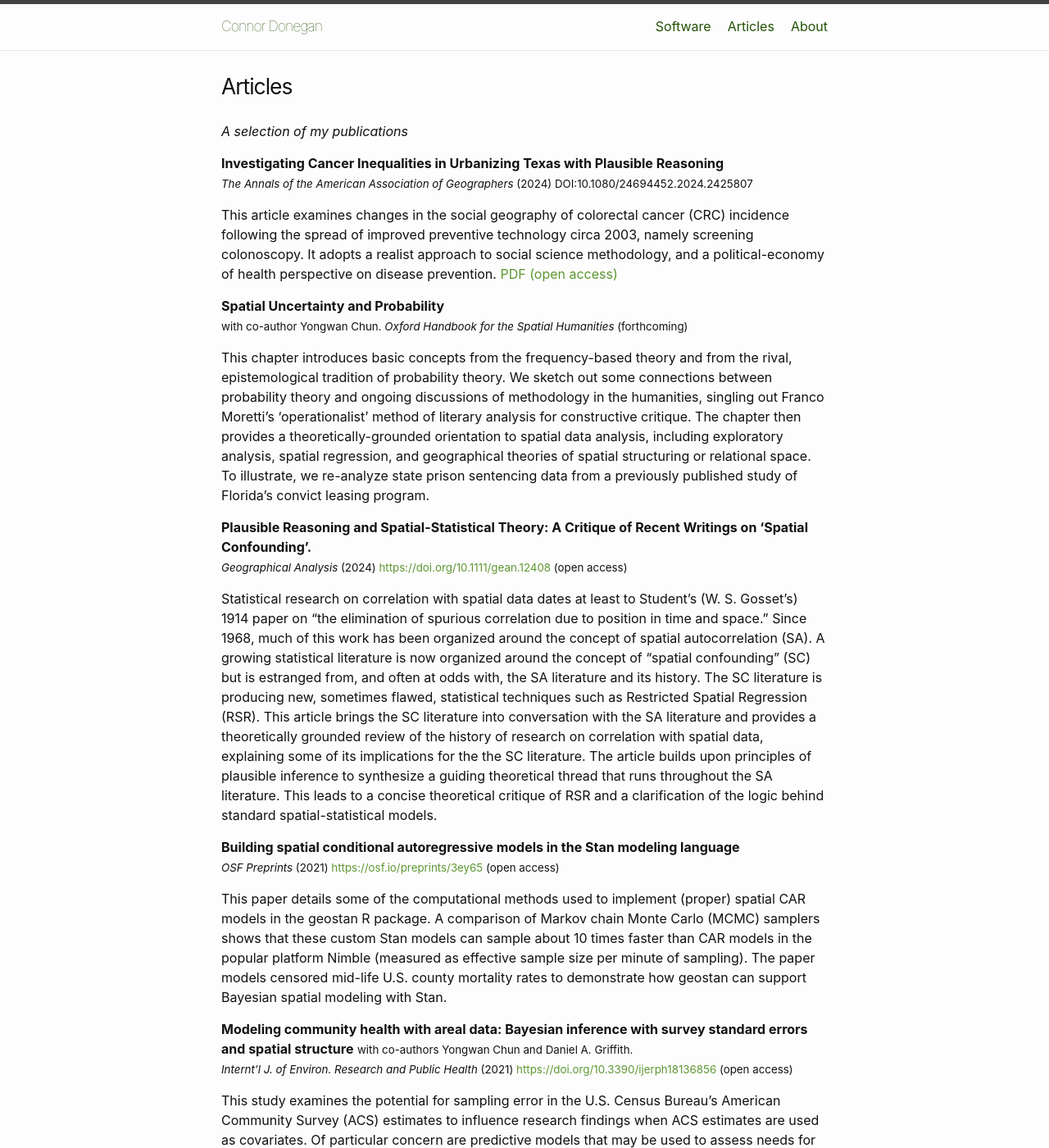
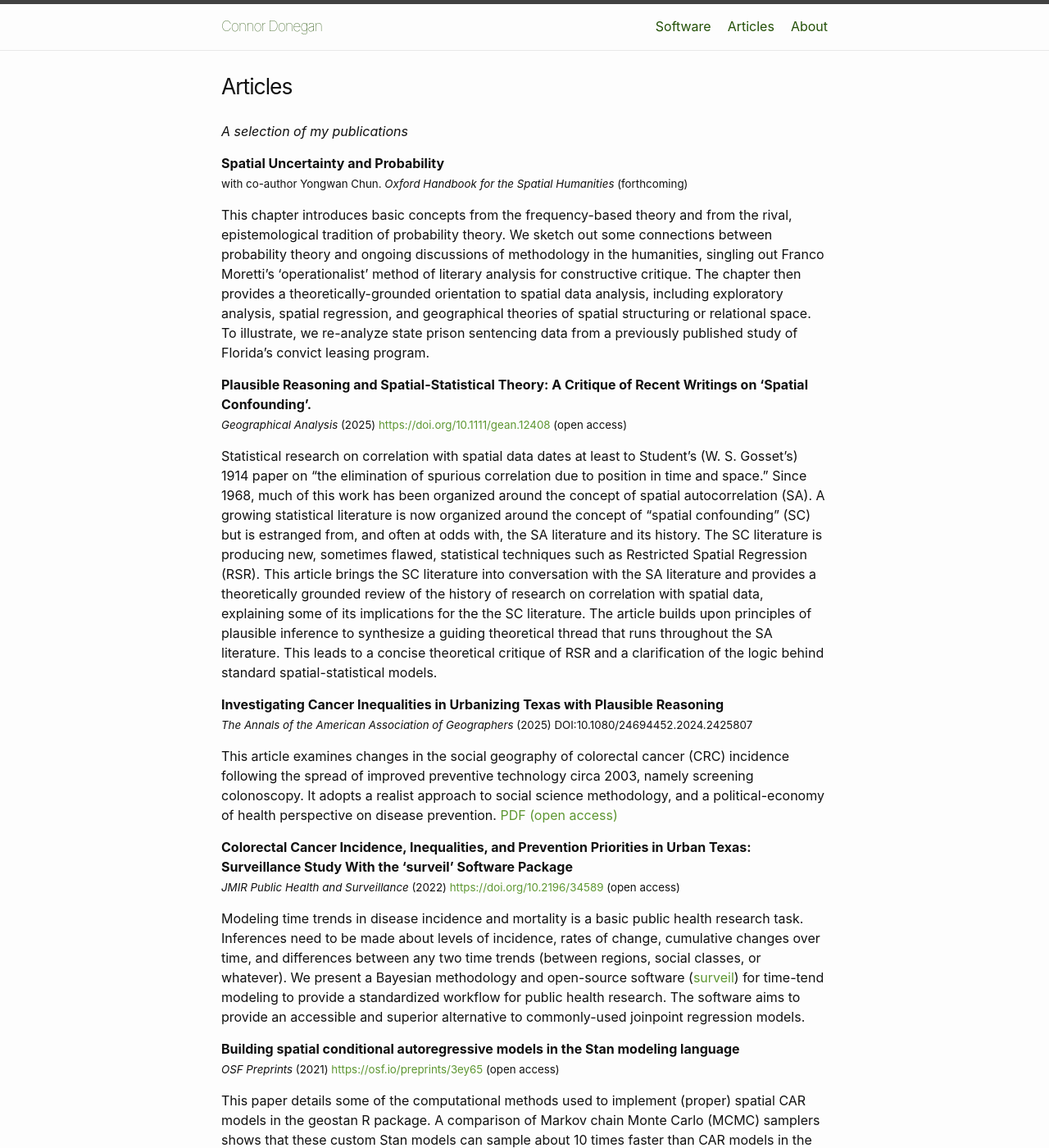
Before and after one commit to ConnorDonegan/connordonegan.github.io, a Jekyll site: the page built from articles.markdown, in a window 1280 px wide and 1400 px high. Shown: the whole window at 82% size. Built offline with Jekyll 4.4.1, drawn with Linux system fonts in a browser that asks for light colours.

Commit message:
ref surveil paper; fix headers

```diff
--- a/articles.markdown
+++ b/articles.markdown
@@ -7,12 +7,6 @@ permalink: /articles/
 <em>A selection of my publications</em>
 <br/>
 
-<b style="color:Charcoal;">Investigating Cancer Inequalities in Urbanizing Texas with Plausible Reasoning</b> <br/>
-<small> <em> The Annals of the American Association of Geographers </em> (2024) DOI:10.1080/24694452.2024.2425807
-<br/>
-
-This article examines changes in the social geography of colorectal cancer (CRC) incidence following the spread of improved preventive technology circa 2003, namely screening colonoscopy. It adopts a realist approach to social science methodology, and a political-economy of health perspective on disease prevention. <a href="https://doi.org/10.31235/osf.io/27xyn">PDF (open access)</a>
-
 
 <b style="color:Charcoal;">Spatial Uncertainty and Probability</b> <br/>
 <small>with co-author Yongwan Chun. <em> Oxford Handbook for the Spatial Humanities </em> (forthcoming)
@@ -21,9 +15,21 @@ This article examines changes in the social geography of colorectal cancer (CRC)
 This chapter introduces basic concepts from the frequency-based theory and from the rival, epistemological tradition of probability theory. We sketch out some connections between probability theory and ongoing discussions of methodology in the humanities, singling out Franco Moretti’s 'operationalist' method of literary analysis for constructive critique. The chapter then provides a theoretically-grounded orientation to spatial data analysis, including exploratory analysis, spatial regression, and geographical theories of spatial structuring or relational space. To illustrate, we re-analyze state prison sentencing data from a previously published study of Florida’s convict leasing program.
 
 <b style="color:Charcoal;">Plausible Reasoning and Spatial-Statistical Theory: A Critique of Recent Writings on 'Spatial Confounding'.</b><br/>
-<small><i> Geographical Analysis </i> (2024) <a href="https://doi.org/10.1111/gean.12408"> https://doi.org/10.1111/gean.12408 </a> (open access)
+<small><i> Geographical Analysis </i> (2025) <a href="https://doi.org/10.1111/gean.12408"> https://doi.org/10.1111/gean.12408 </a> (open access)
 
 Statistical research on correlation with spatial data dates at least to Student's (W. S. Gosset's) 1914 paper on “the elimination of spurious correlation due to position in time and space.” Since 1968, much of this work has been organized around the concept of spatial autocorrelation (SA). A growing statistical literature is now organized around the concept of “spatial confounding” (SC) but is estranged from, and often at odds with, the SA literature and its history. The SC literature is producing new, sometimes flawed, statistical techniques such as Restricted Spatial Regression (RSR). This article brings the SC literature into conversation with the SA literature and provides a theoretically grounded review of the history of research on correlation with spatial data, explaining some of its implications for the the SC literature. The article builds upon principles of plausible inference to synthesize a guiding theoretical thread that runs throughout the SA literature. This leads to a concise theoretical critique of RSR and a clarification of the logic behind standard spatial-statistical models.
+
+
+<b style="color:Charcoal;">Investigating Cancer Inequalities in Urbanizing Texas with Plausible Reasoning</b> <br/>
+<small> <em> The Annals of the American Association of Geographers </em> (2025) DOI:10.1080/24694452.2024.2425807
+<br/>
+
+This article examines changes in the social geography of colorectal cancer (CRC) incidence following the spread of improved preventive technology circa 2003, namely screening colonoscopy. It adopts a realist approach to social science methodology, and a political-economy of health perspective on disease prevention. <a href="https://doi.org/10.31235/osf.io/27xyn">PDF (open access)</a>
+
+<b style="color:Charcoal;">Colorectal Cancer Incidence, Inequalities, and Prevention Priorities in Urban Texas: Surveillance Study With the 'surveil' Software Package</b><br/>
+<small><i> JMIR Public Health and Surveillance </i> (2022) <a href="https://doi.org/10.2196/34589"> https://doi.org/10.2196/34589 </a> (open access)
+
+Modeling time trends in disease incidence and mortality is a basic public health research task. Inferences need to be made about levels of incidence, rates of change, cumulative changes over time, and differences between any two time trends (between regions, social classes, or whatever). We present a Bayesian methodology and open-source software (<a href="{{site.baseurl}}/statistics/public_health/2024/09/02/intro-to-surveil.html">surveil</a>) for time-tend modeling to provide a standardized workflow for public health research. The software aims to provide an accessible and superior alternative to commonly-used joinpoint regression models.
 
 <b style="color:Charcoal;">Building spatial conditional autoregressive models in the Stan modeling language</b>
 <br/>
```
Also changed, not shown: _posts/2024-09-02-intro-to-surveil.markdown (+5 -2 lines).
